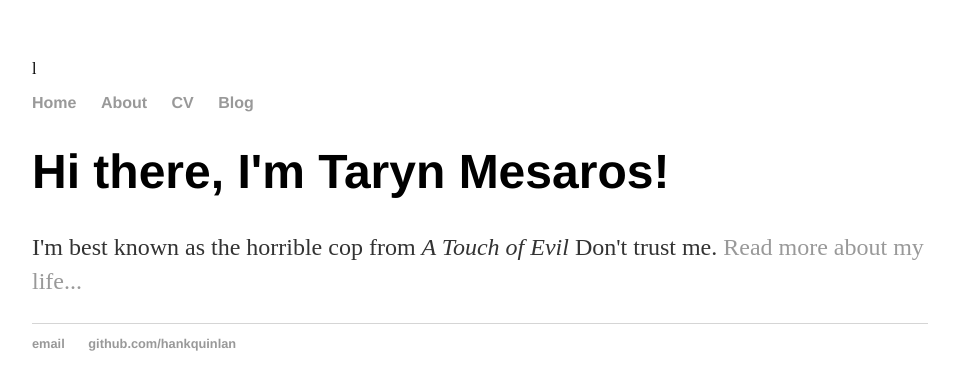
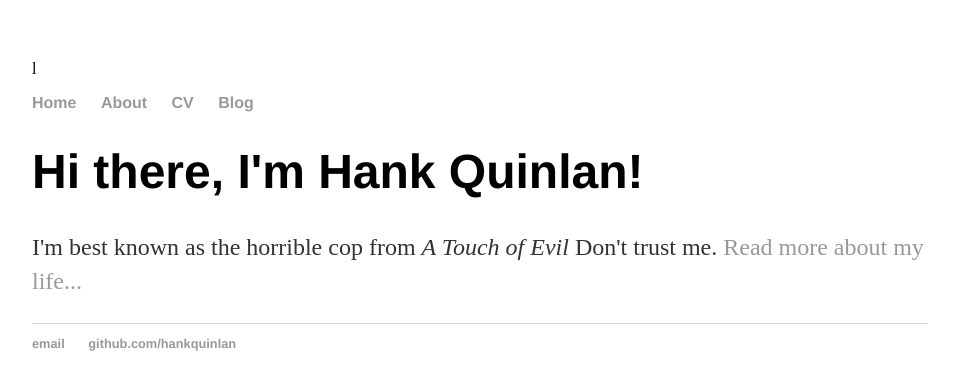
Before and after one commit to mylifestyleproject/mylifestyleproject.github, a Jekyll site: the page built from index.html, in a window 1280 px wide. Shown: the top 390 px of the page, without its empty margins (160-1113 px from the left). Built offline with Jekyll 4.4.1, drawn with Linux system fonts in a browser that asks for light colours.

Commit message:
Update index.html

```diff
--- a/index.html
+++ b/index.html
@@ -1,9 +1,8 @@
 ---
 layout: default
-theme: jekyll-theme-cayman
-title: My Lifestyle Project Blog
+title: Hank Quinlan, Horrible Cop
 ---
 <div class="blurb">
-	<h1>Hi there, I'm Taryn Mesaros!</h1>
+	<h1>Hi there, I'm Hank Quinlan!</h1>
 	<p>I'm best known as the horrible cop from <em>A Touch of Evil</em> Don't trust me. <a href="/about">Read more about my life...</a></p>
 </div><!-- /.blurb -->
```
